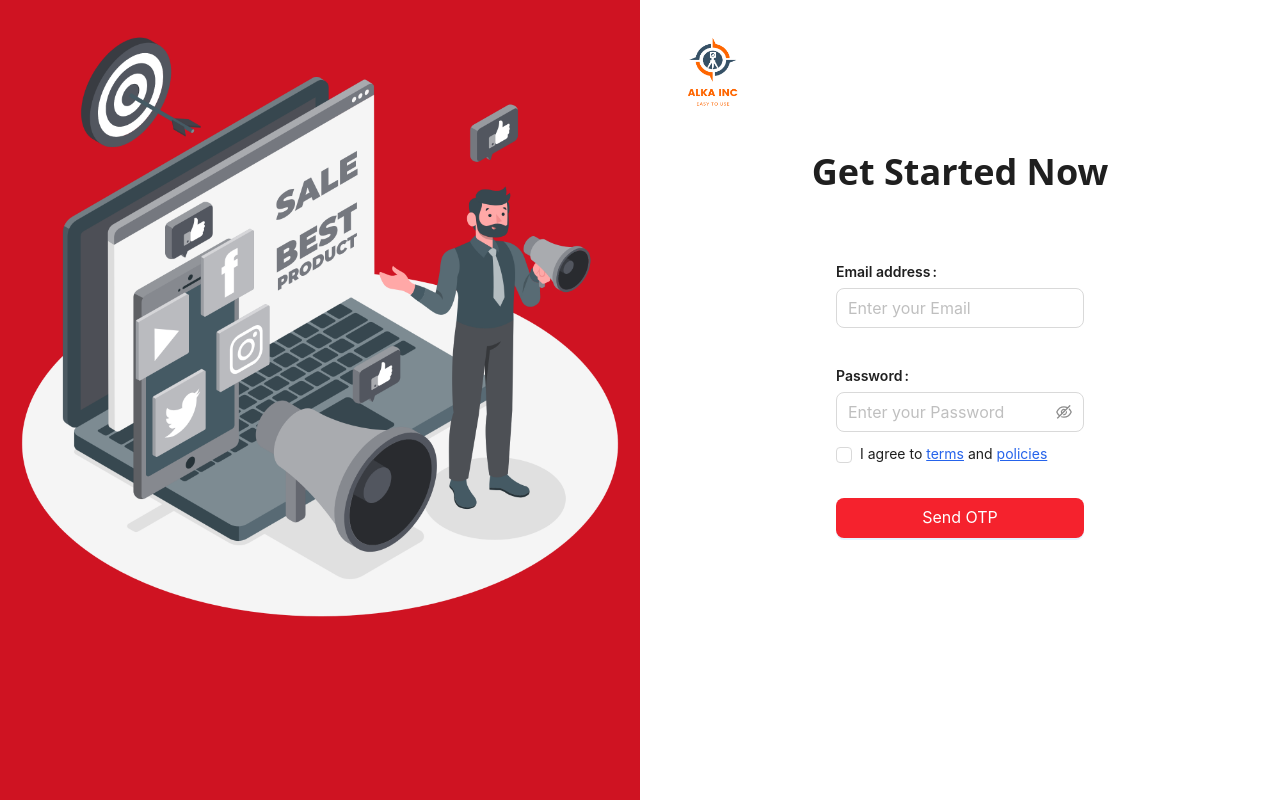
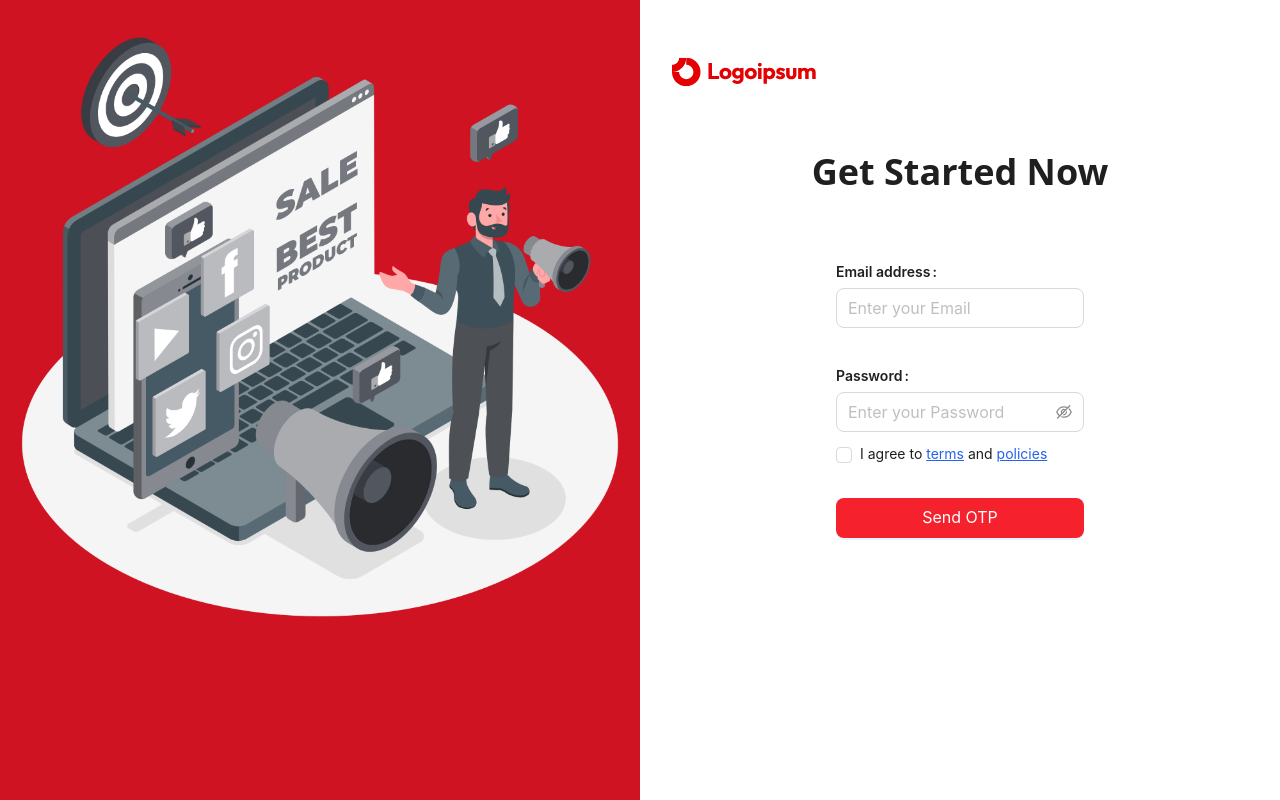
Before and after one commit to Migeen/SignUp-Form, a React (Vite) app: page / in a window 1280 px wide. Built offline with nearby package versions, Linux system fonts and the light colour scheme.

Commit message:
logo fixed

```diff
--- a/src/components/Signup.jsx
+++ b/src/components/Signup.jsx
@@ -37,7 +37,7 @@ const Signup = () => {
       </div>
       <div className='p-8 w-2/4 h-screen flex flex-col items-center'>
         <div className='w-full pb-10'>
-          <img src="./images/logo.png" className='w-20 h-20' alt="" />
+          <img src="/src/assets/logo-87.svg" className='w-3/12 h-20' alt="" />
         </div>
         <h1 className='mb-16 font-sans font-semibold text-4xl cursor-default text-black'>Get Started Now</h1>
         <Form className='flex flex-col w-2/4 px-5'>
```
